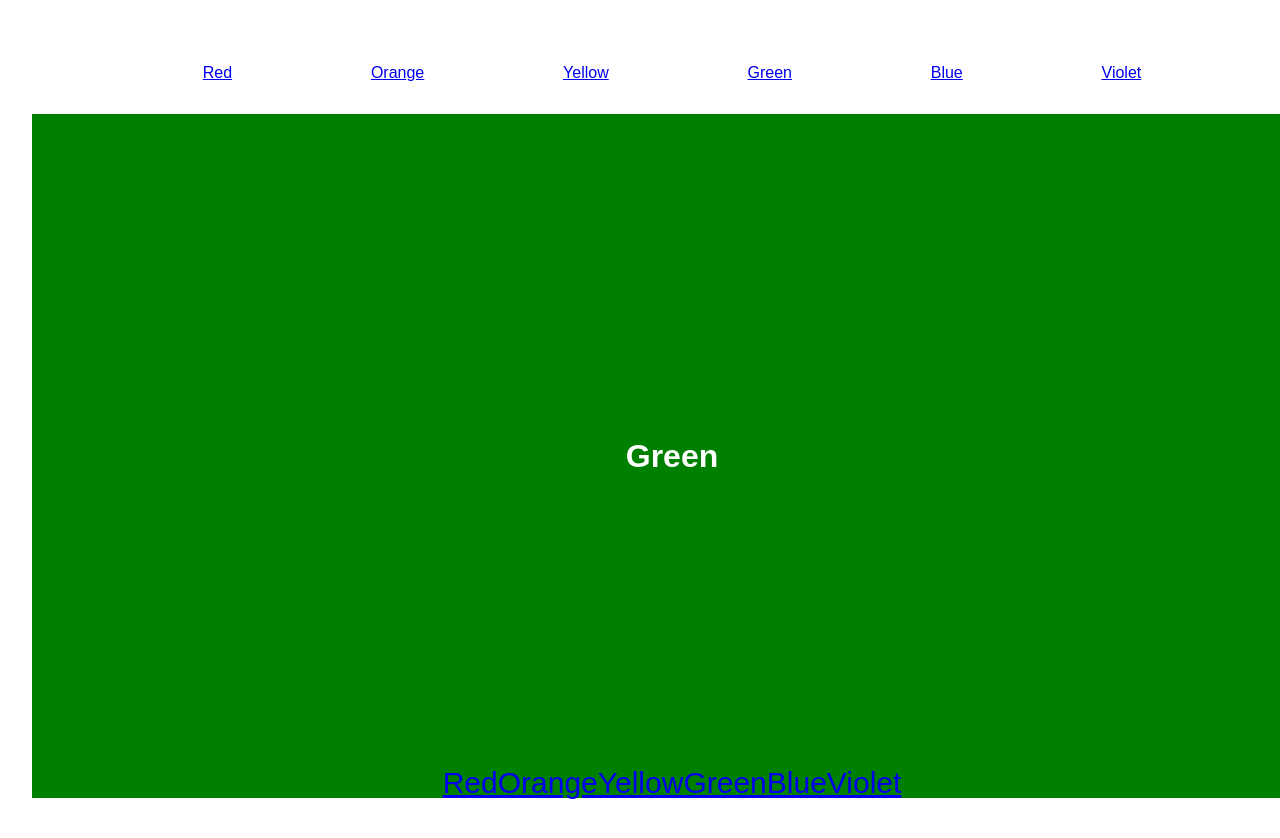
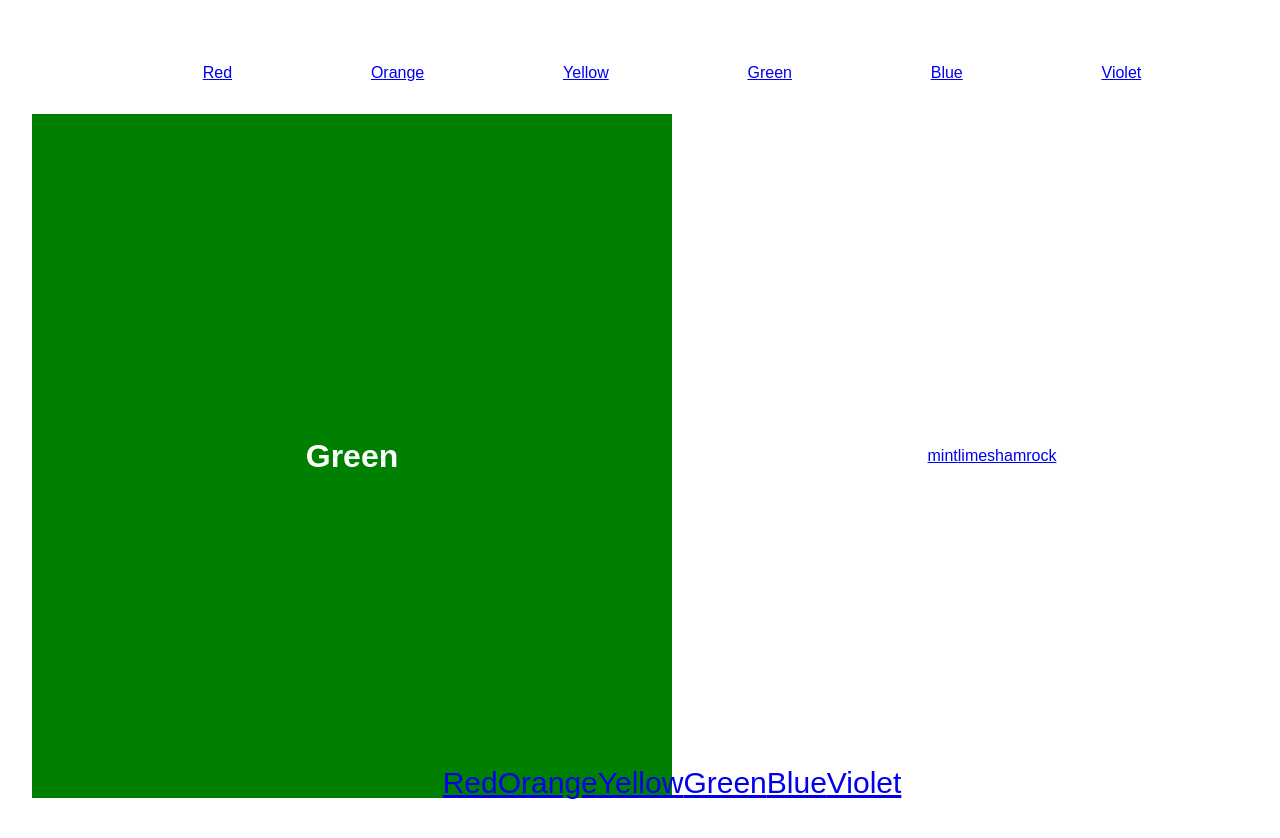
Before and after one commit to yc530/react-router-workshop, a React (Vite) app in the folder reactRouter/: page /green in a window 1280 px wide. Shown: the top 838 px of the page. Built offline with nearby package versions, Linux system fonts and the light colour scheme.

Commit message:
added shades to yellow, orange, green, violet

```diff
--- a/reactRouter/src/components/green.jsx
+++ b/reactRouter/src/components/green.jsx
@@ -1,3 +1,7 @@
+import { Link } from 'react-router-dom';
+
+const shades = ['mint', 'lime', 'shamrock']
+
 function Green() {
 
     return (
@@ -5,6 +9,11 @@ function Green() {
         <div className="green">
             <h1>Green</h1>
         </div>
+        <div className="gfreen">
+          <Link to={shades[0]}>{shades[0]}</Link>
+          <Link to={shades[1]}>{shades[1]}</Link>
+          <Link to={shades[2]}>{shades[2]}</Link>
+        </div>
       </>
     )
   }
--- a/reactRouter/src/components/orange.jsx
+++ b/reactRouter/src/components/orange.jsx
@@ -1,3 +1,7 @@
+import { Link } from 'react-router-dom';
+
+const shades = ['coral', 'peach', 'safetyorange']
+
 function Orange() {
 
     return (
@@ -5,6 +9,11 @@ function Orange() {
         <div className="orange">
             <h1>Orange</h1>
         </div>
+        <div className="orange">
+          <Link to={shades[0]}>{shades[0]}</Link>
+          <Link to={shades[1]}>{shades[1]}</Link>
+          <Link to={shades[2]}>{shades[2]}</Link>
+        </div>
       </>
     )
   }
--- a/reactRouter/src/components/violet.jsx
+++ b/reactRouter/src/components/violet.jsx
@@ -1,3 +1,7 @@
+import { Link } from 'react-router-dom';
+
+const shades = ['lavender', 'indigo', 'grape']
+
 function Violet() {
 
     return (
@@ -5,6 +9,11 @@ function Violet() {
         <div className="violet">
             <h1>Violet</h1>
         </div>
+        <div className="violet">
+          <Link to={shades[0]}>{shades[0]}</Link>
+          <Link to={shades[1]}>{shades[1]}</Link>
+          <Link to={shades[2]}>{shades[2]}</Link>
+        </div>
       </>
     )
   }
--- a/reactRouter/src/components/yellow.jsx
+++ b/reactRouter/src/components/yellow.jsx
@@ -1,3 +1,7 @@
+import { Link } from 'react-router-dom';
+
+const shades = ['lemon', 'gold', 'mustard']
+
 function Yellow() {
 
     return (
@@ -5,6 +9,11 @@ function Yellow() {
         <div className="yellow">
             <h1>Yellow</h1>
         </div>
+        <div className="yellow">
+          <Link to={shades[0]}>{shades[0]}</Link>
+          <Link to={shades[1]}>{shades[1]}</Link>
+          <Link to={shades[2]}>{shades[2]}</Link>
+        </div>
       </>
     )
   }
```
